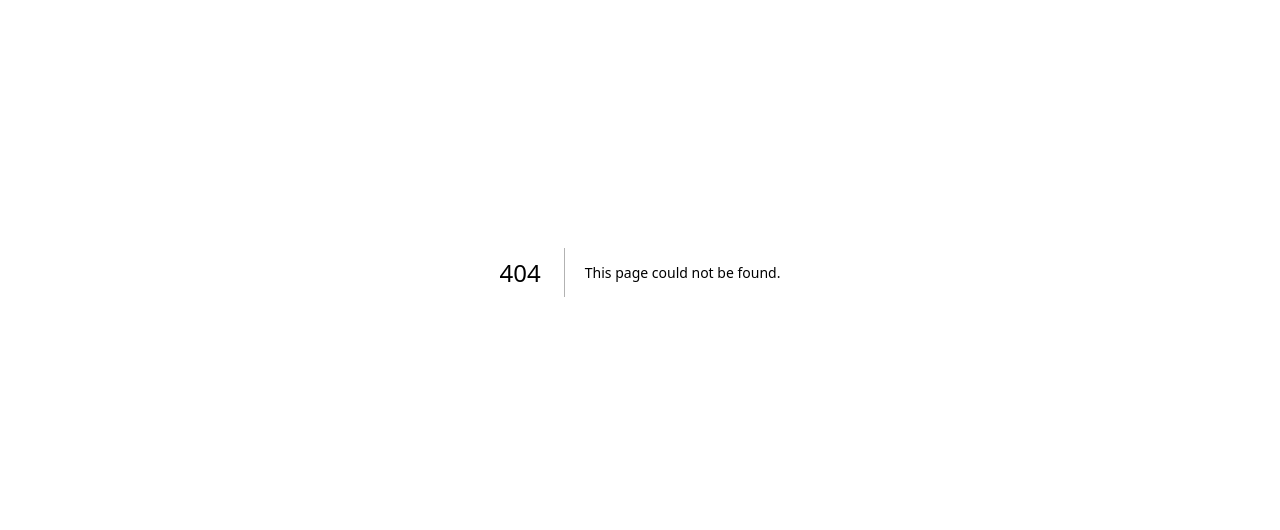
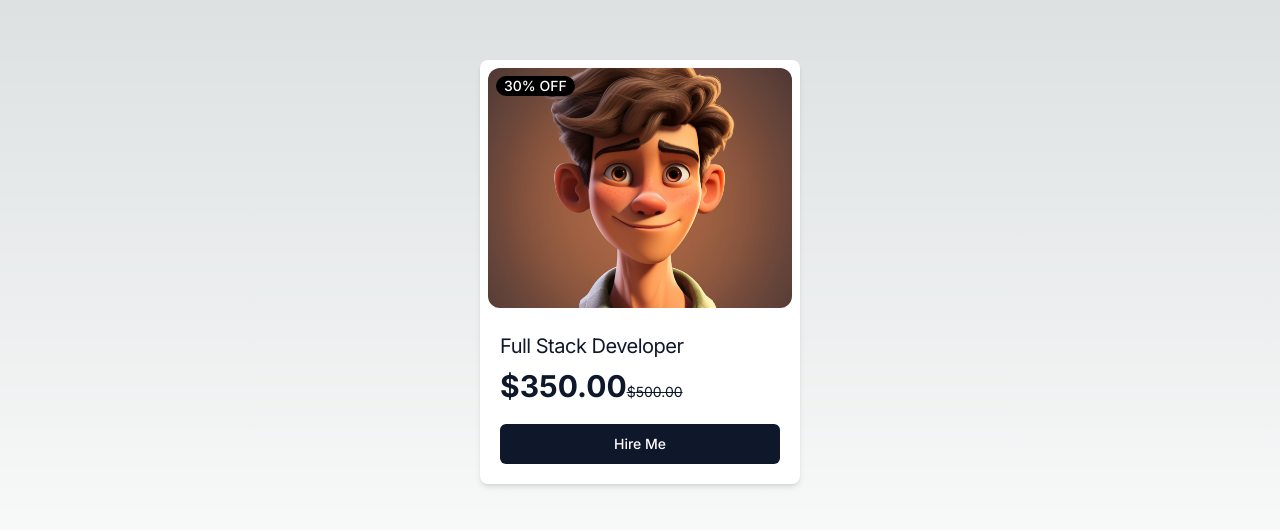
Before and after one commit to PremPrakashCodes/payment-gateways, a Next.js app: page /paypal in a window 1280 px wide. Before the commit this address had no page. Shown: the part 128-658 px from the top of the page. Built offline with nearby package versions, Linux system fonts and the light colour scheme; no server answers.

Commit message:
chore: Update npm dependencies and add PayPal payment integration

```diff
--- /dev/null
+++ b/actions/paypal.ts
@@ -0,0 +1,100 @@
+"use server";
+
+import products from "@/data/products.json";
+import { generateAccessToken } from "@/lib/stripe";
+
+export async function createPayment({
+  productId,
+  quantity,
+}: {
+  productId: number;
+  quantity: number;
+}) {
+  // Validate inputs
+  if (!productId || quantity <= 0) {
+    return { error: "Invalid product or quantity" };
+  }
+
+  // Find the product
+  const product = products.find((product) => product.id === productId);
+  if (!product) {
+    return { error: "Product not found" };
+  }
+
+  let access_token = process.env.PAYPAL_ACCESS_TOKEN;
+
+  if (!access_token) {
+    access_token = await generateAccessToken();
+    console.log("Generated access token", access_token);
+  }
+
+  // Calculate total amount based on quantity and product price
+  const totalAmount = (product.price - (product.price * product.discount) / 100) * quantity;
+
+  try {
+    // Create PayPal order
+    const response = await fetch(
+      "https://api-m.sandbox.paypal.com/v2/checkout/orders", // Sandbox URL; change to production URL when ready
+      {
+        method: "POST",
+        headers: {
+          "Content-Type": "application/json",
+          Authorization: `Bearer ${access_token}`,
+        },
+        body: JSON.stringify({
+          intent: "CAPTURE",
+          purchase_units: [
+            {
+              items: [
+                {
+                  name: product.name,
+                  quantity,
+                  unit_amount: {
+                    currency_code: "USD",
+                    value: (product.price - (product.price * product.discount) / 100).toFixed(2),
+                  },
+                },
+              ],
+              amount: {
+                currency_code: "USD",
+                value: totalAmount.toFixed(2),
+                breakdown: {
+                  item_total: {
+                    currency_code: "USD",
+                    value: totalAmount.toFixed(2),
+                  },
+                },
+              },
+            },
+          ],
+          application_context: {
+            return_url: `${process.env.NEXT_PUBLIC_BASE_URL}/payment?status=success`,
+            cancel_url: `${process.env.NEXT_PUBLIC_BASE_URL}/payment?status=failed`,
+          },
+        }),
+      }
+    );
+
+    // Handle response
+    if (!response.ok) {
+      console.error("Failed to create payment", await response.json());
+      return { error: "Failed to create payment" };
+    }
+
+    // Parse response JSON
+    const data = await response.json();
+
+    const url = data.links.find(
+      (link: {
+        href: string;
+        method: "GET" | "PATCH" | "POST";
+        rel: "self" | "approve" | "update" | "capture";
+      }) => link.rel === "approve"
+    ).href;
+
+    return { success: true, url };
+  } catch (error) {
+    console.error("Error creating payment", error);
+    return { error: "Error creating payment" };
+  }
+}
--- a/app/payment/page.tsx
+++ b/app/payment/page.tsx
@@ -1,8 +1,19 @@
 import { redirect } from "next/navigation";
 import Link from "next/link";
 
-export default function Payment({ searchParams }: { searchParams: { status: string } }) {
+interface PaymentProps {
+  searchParams: { status: string; token?: string; PayerID?: string };
+}
+
+export default function Payment({ searchParams }: PaymentProps) {
   const status = searchParams.status;
+  const token = searchParams.token;
+  const payerId = searchParams.PayerID;
+
+  //if (token) {
+  // Call the PayPal API to capture and the payment and update database
+  // Redirect to /payment?status=success or /payment?status=failed
+  //}
 
   if (status == "failed") {
     return (
--- /dev/null
+++ b/app/paypal/page.tsx
@@ -0,0 +1,66 @@
+"use client";
+import { createPayment } from "@/actions/paypal";
+import products from "@/data/products.json";
+import Image from "next/image";
+import { useTransition } from "react";
+import { toast } from "react-toastify";
+
+export default function Paypal() {
+  const [loading, startTransition] = useTransition();
+  const product = products[0];
+
+  function handleBuy() {
+    startTransition(async () => {
+      const result = await createPayment({ productId: product.id, quantity: 1 });
+      if (result.error) {
+        toast.error(result.error);
+        return;
+      }
+
+      window.location.href = result.url;
+    });
+  }
+
+  return (
+    <div className="h-screen w-full flex justify-center items-center">
+      <div className="flex w-full max-w-xs flex-col overflow-hidden rounded-lg  bg-white dark:bg-gray-950 shadow-md">
+        <div className="relative m-2 flex h-60 overflow-hidden rounded-xl">
+          <Image
+            height={500}
+            width={500}
+            className="object-cover"
+            src={product.image}
+            alt="product image"
+          />
+          <span className="absolute top-0 left-0 m-2 rounded-full bg-black px-2 text-center text-sm font-medium text-white">
+            {product.discount}% OFF
+          </span>
+        </div>
+        <div className="mt-4 px-5 pb-5">
+          <a href="#">
+            <h5 className="text-xl tracking-tight text-slate-900 dark:text-gray-200">
+              {product.name}
+            </h5>
+          </a>
+          <div className="mt-2 mb-5 flex items-center justify-between">
+            <p>
+              <span className="text-3xl font-bold text-slate-900 dark:text-gray-200">
+                ${(product.price - product.price * (product.discount / 100)).toFixed(2)}
+              </span>
+              <span className="text-sm text-slate-900 dark:text-gray-200 line-through">
+                ${product.price.toFixed(2)}
+              </span>
+            </p>
+          </div>
+          <button
+            disabled={loading}
+            onClick={handleBuy}
+            className="w-full rounded-md bg-slate-900 px-5 py-2.5 text-center text-sm font-medium text-white hover:bg-gray-700 focus:outline-none focus:ring-4 focus:ring-blue-300"
+          >
+            {loading ? "Loading..." : "Hire Me"}
+          </button>
+        </div>
+      </div>
+    </div>
+  );
+}
--- a/data/products.json
+++ b/data/products.json
@@ -4,7 +4,6 @@
     "name": "Full Stack Developer",
     "price": 500,
     "discount": 30,
-    "image": "/images/profile.png",
-    "rating": 5
+    "image": "/images/profile.png"
   }
 ]
--- /dev/null
+++ b/lib/stripe.ts
@@ -0,0 +1,21 @@
+const client_id = process.env.PAYPAL_CLIENT_ID;
+const client_secret = process.env.PAYPAL_CLIENT_SECRET;
+
+export async function generateAccessToken() {
+  const response = await fetch("https://api-m.sandbox.paypal.com/v1/oauth2/token", {
+    method: "POST",
+    headers: {
+      "Content-Type": "application/x-www-form-urlencoded",
+      Authorization: `Basic ${Buffer.from(`${client_id}:${client_secret}`).toString("base64")}`,
+    },
+    body: "grant_type=client_credentials",
+  });
+
+  if (!response.ok) {
+    throw new Error("Failed to generate access token");
+  }
+
+  const { access_token } = await response.json();
+
+  return access_token;
+}
--- a/package.json
+++ b/package.json
@@ -9,6 +9,7 @@
     "lint": "next lint"
   },
   "dependencies": {
+    "@paypal/paypal-js": "^8.1.0",
     "@stripe/stripe-js": "^4.1.0",
     "@vercel/analytics": "^1.3.1",
     "next": "14.2.5",
```
Also changed, not shown: actions/stripe.ts (+5 -5 lines), 1 other file (tests, documents, lock files or other folders).
